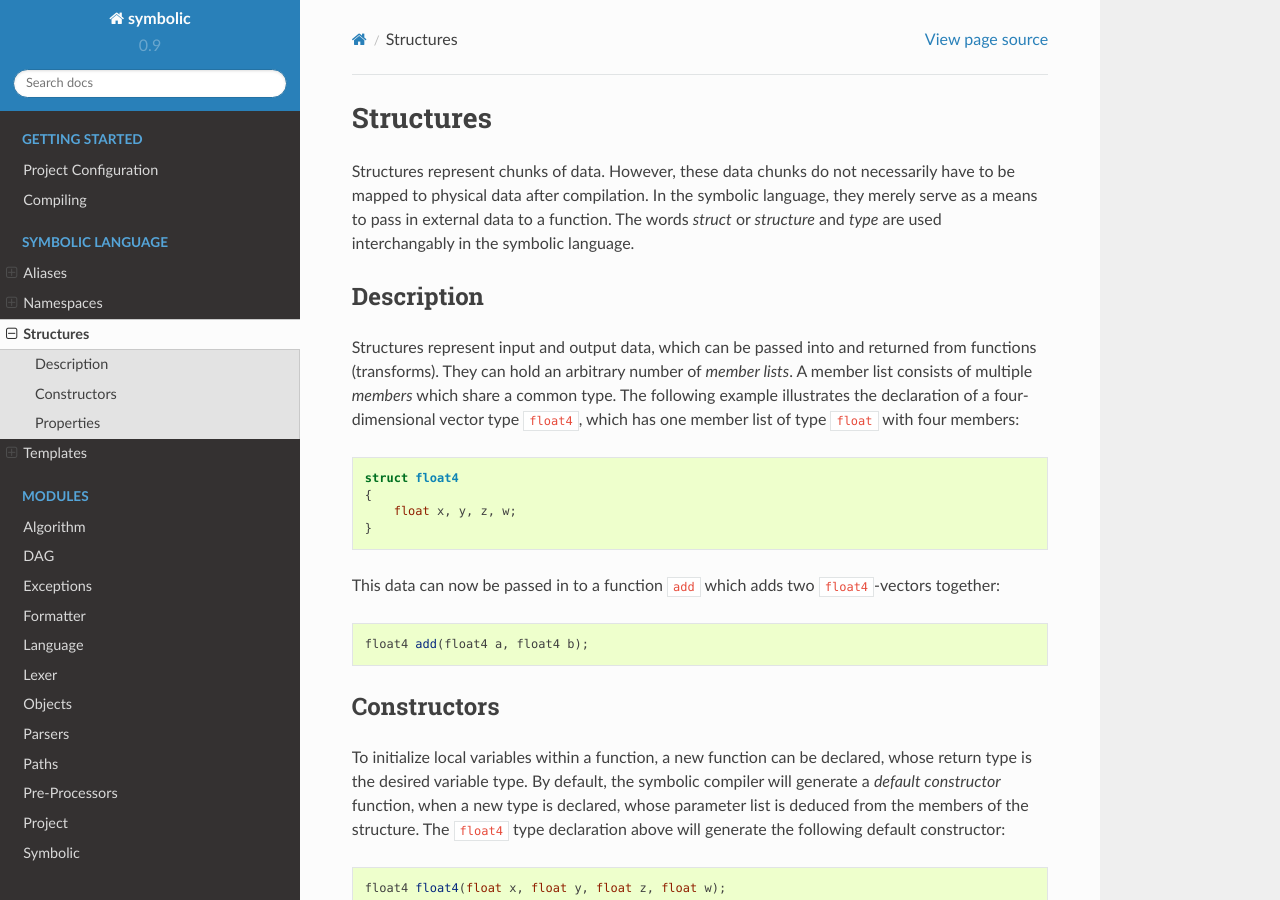
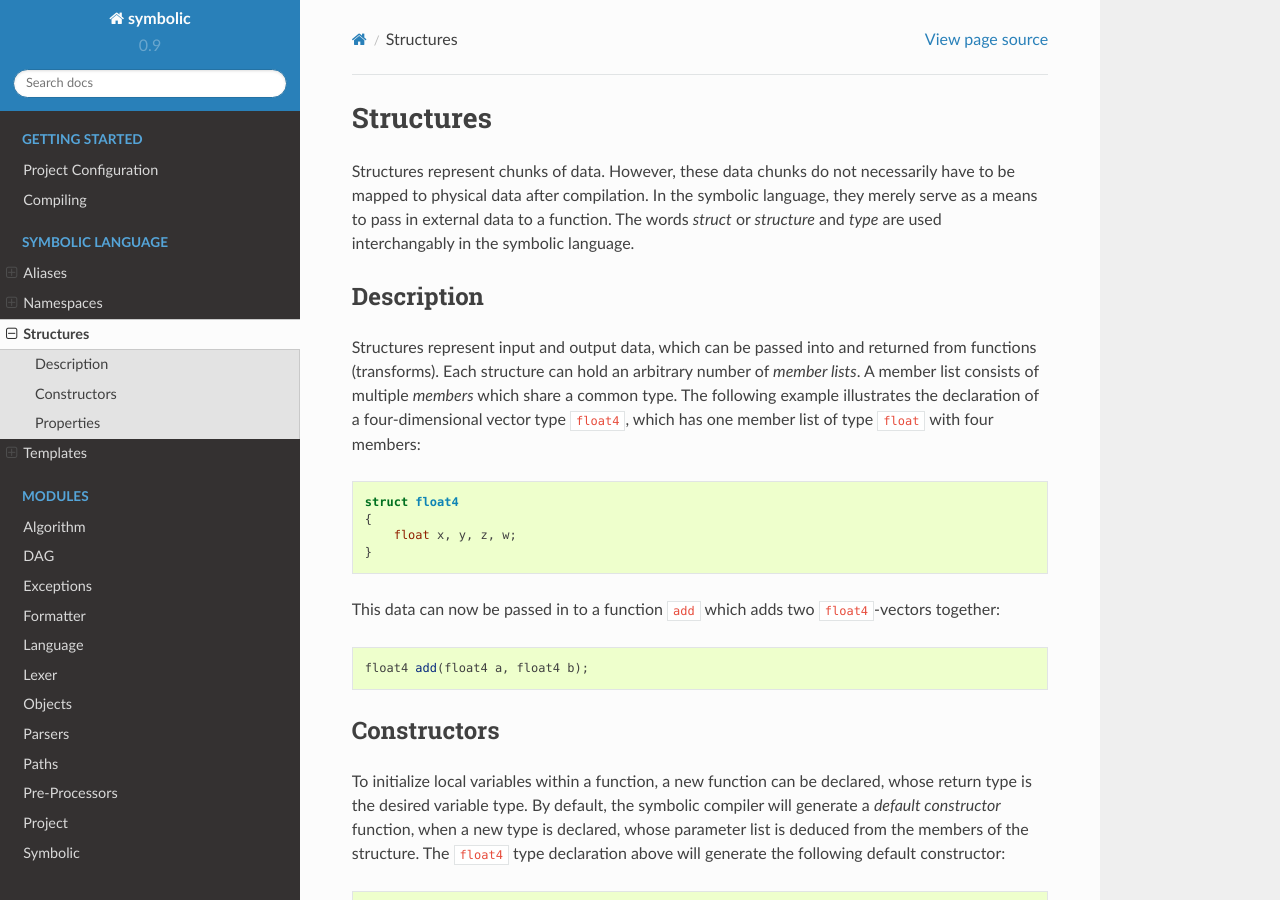
Before and after one commit to yoshimon/symbolic, a Sphinx documentation site: the page built from doc/sphinx/source/symbolic_language/structures.rst, in a window 1280 px wide and 900 px high. Built offline with Sphinx 7.4.7 and the Read the Docs theme 2.0.0, drawn with Linux system fonts in a browser that asks for light colours; pages that are not in the unit, such as notebooks, are missing from menus.

Commit message:
Update structures.rst

```diff
--- a/doc/sphinx/source/symbolic_language/structures.rst
+++ b/doc/sphinx/source/symbolic_language/structures.rst
@@ -4,7 +4,7 @@
 
 Description
 -----------
-Structures represent input and output data, which can be passed into and returned from functions (transforms). They can hold an arbitrary number of *member lists*. A member list consists of multiple *members* which share a common type. The following example illustrates the declaration of a four-dimensional vector type :code:`float4`, which has one member list of type :code:`float` with four members:
+Structures represent input and output data, which can be passed into and returned from functions (transforms). Each structure can hold an arbitrary number of *member lists*. A member list consists of multiple *members* which share a common type. The following example illustrates the declaration of a four-dimensional vector type :code:`float4`, which has one member list of type :code:`float` with four members:
 
 .. code-block:: cpp
 
```
